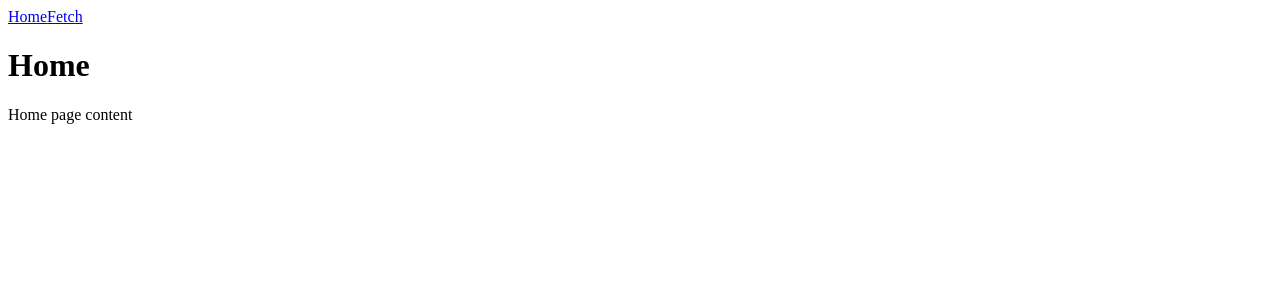
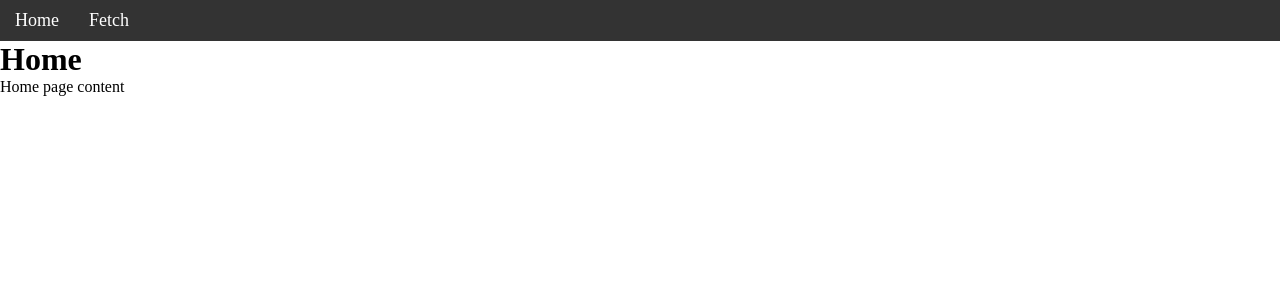
Before and after one commit to TomEmr/MyPracticeRepo, a React (Create React App) app in the folder react-api/: page / in a window 1280 px wide. Shown: the top 300 px of the page. Built offline with nearby package versions, Linux system fonts and the light colour scheme.

Commit message:
styling addded

```diff
--- a/react-api/src/index.css
+++ b/react-api/src/index.css
@@ -0,0 +1,36 @@
+/* Basic reset for margins and paddings */
+* {
+    margin: 0;
+    padding: 0;
+    box-sizing: border-box;
+}
+
+/* Styling the entire app container */
+.app-container {
+    font-family: Arial, sans-serif;
+    text-align: center;
+}
+
+/* Styling the navigation bar */
+nav {
+    background-color: #333;
+    padding: 10px 0;
+}
+
+nav a {
+    color: white;
+    text-decoration: none;
+    margin: 0 15px;
+    font-size: 18px;
+    transition: color 0.3s;
+}
+
+nav a:hover {
+    color: #ddd;
+}
+
+/* Styling the content area */
+.content {
+    padding: 20px;
+    margin-top: 20px;
+}
```
